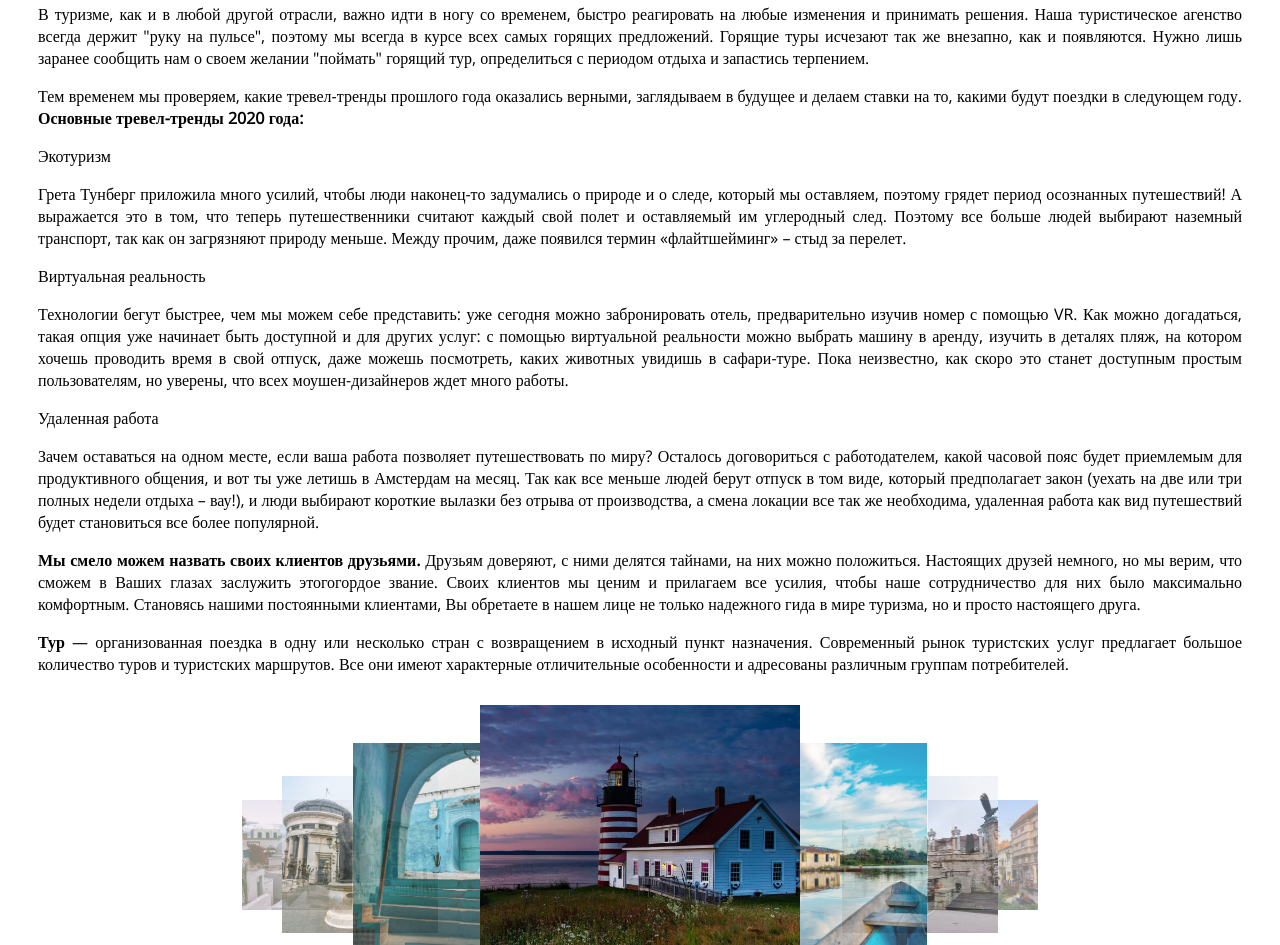
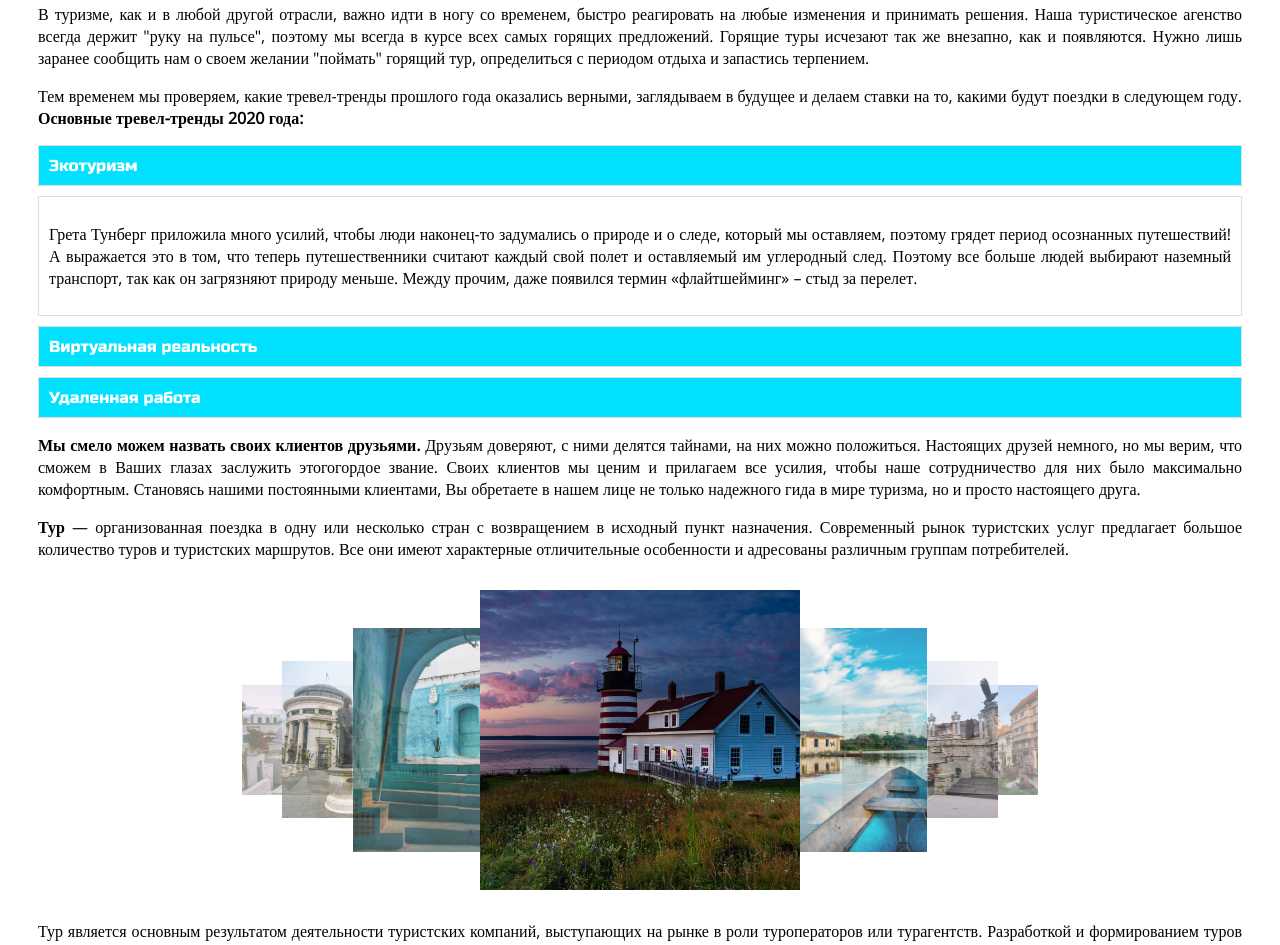
Before and after one commit to Valeriaaankaa/Gav2, a plain HTML site: page index.html in a window 1280 px wide. Shown: the part 1366-2311 px from the top of the page. Drawn offline with nearby package versions, Linux system fonts and the light colour scheme; files whose address does not match are found by name.

Commit message:
Update index.html

```diff
--- a/index.html
+++ b/index.html
@@ -14,6 +14,7 @@
 <script src="jquery.js"></script>
 <!--<script src="https://rawgit.com/notifyjs/notifyjs/master/dist/notify.js"></script>-->
 <script type="text/javascript" src="http://code.jquery.com/jquery-1.9.1.min.js"></script>
+	      <script src="https://code.jquery.com/ui/1.12.1/jquery-ui.js"></script>
 <script type="text/javascript" src="jquery.waterwheelCarousel.js"></script>
 <style type="text/css">
  html{
```
